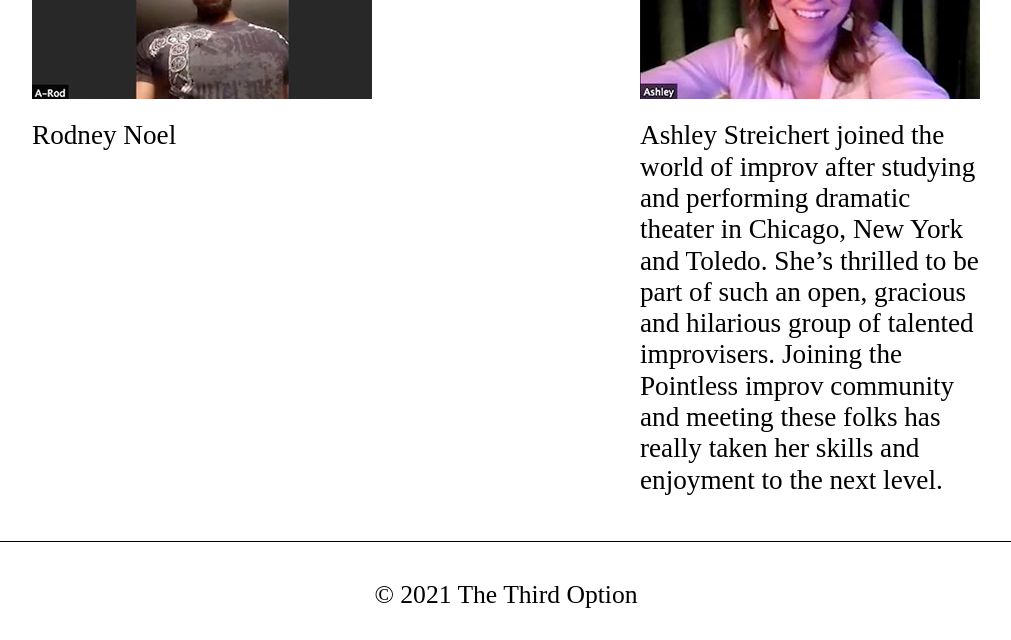
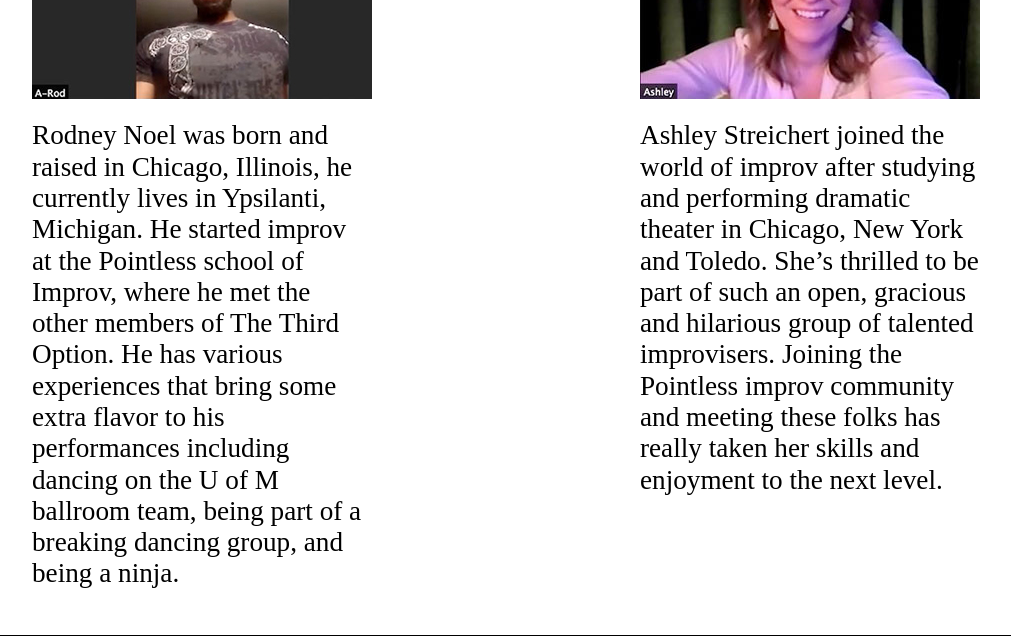
Before and after one commit to the-third-option/thethirdoption.github.io, a plain HTML site: page index.html in a window 1280 px wide. Shown: the part 1960-2600 px from the top of the page, without its empty margins (134-1145 px from the left). Drawn offline with Linux system fonts and the light colour scheme.

Commit message:
Add bio for Rodney

```diff
--- a/index.html
+++ b/index.html
@@ -69,14 +69,14 @@
         <li>
           <figure>
             <img alt="" src="img/andy.jpg">
-            <figcaption>Andy Beck is one of the billions of actors on the grand stage we call "life". He also happens to be one of those dorks that does improv. Hailing from Wisconsin, he currently calls Ann Arbor, MI home. His stage credits include: "singing hobo #17" (or something to that effect) in Kennedy Middle School's production of "Annie". Andy has some improv training from the Pointless School of Improv, Planet Ant, and The Squirrel Comedy Theatre. </figcaption>
+            <figcaption>Andy Beck is one of the billions of actors on the grand stage we call "life". He also happens to be one of those dorks that does improv. Hailing from Wisconsin, he currently calls Ann Arbor, MI home. His stage credits include: "singing hobo #17" (or something to that effect) in Kennedy Middle School's production of "Annie". Andy has some improv training from the Pointless School of Improv, Planet Ant, and The Squirrel Comedy Theatre.</figcaption>
           </figure>
         </li>
 
         <li>
           <figure>
             <img alt="" src="img/rodney.jpg">
-            <figcaption>Rodney Noel</figcaption>
+            <figcaption>Rodney Noel was born and raised in Chicago, Illinois, he currently lives in Ypsilanti, Michigan. He started improv at the Pointless school of Improv, where he met the other members of The Third Option. He has various experiences that bring some extra flavor to his performances including dancing on the U of M ballroom team, being part of a breaking dancing group, and being a ninja.</figcaption>
           </figure>
         </li>
 
```
